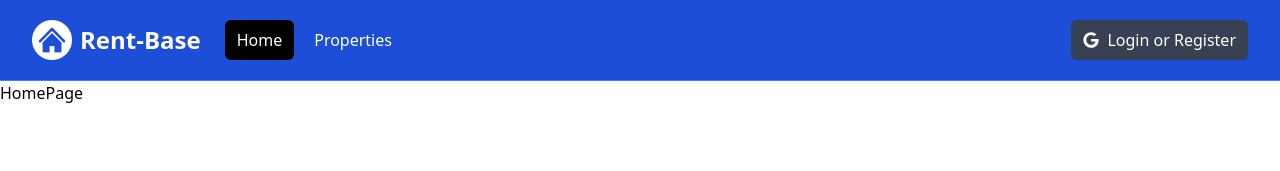
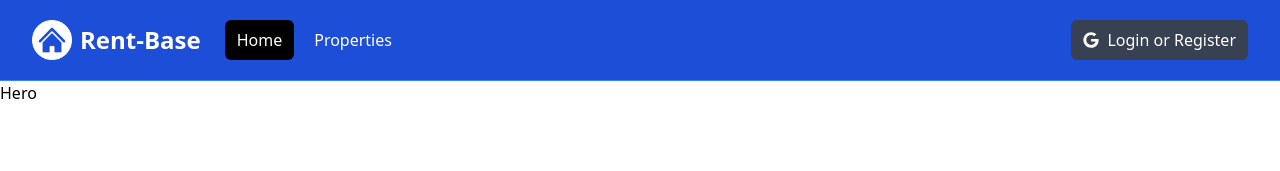
Before and after one commit to Zigmall/property-app, a Next.js app: page / in a window 1280 px wide. Shown: the top 171 px of the page. Built offline with nearby package versions, Linux system fonts and the light colour scheme.

Commit message:
feat: add Hero component

```diff
--- a/app/page.jsx
+++ b/app/page.jsx
@@ -1,7 +1,11 @@
-import React from 'react';
+import Hero from '@/components/Hero';
 
 const HomePage = () => {
-  return <div>HomePage</div>;
+  return (
+    <>
+      <Hero />
+    </>
+  );
 };
 
 export default HomePage;
--- /dev/null
+++ b/components/Hero.jsx
@@ -0,0 +1,7 @@
+import React from "react";
+
+const Hero = () => {
+  return <div>Hero</div>;
+};
+
+export default Hero;
```
